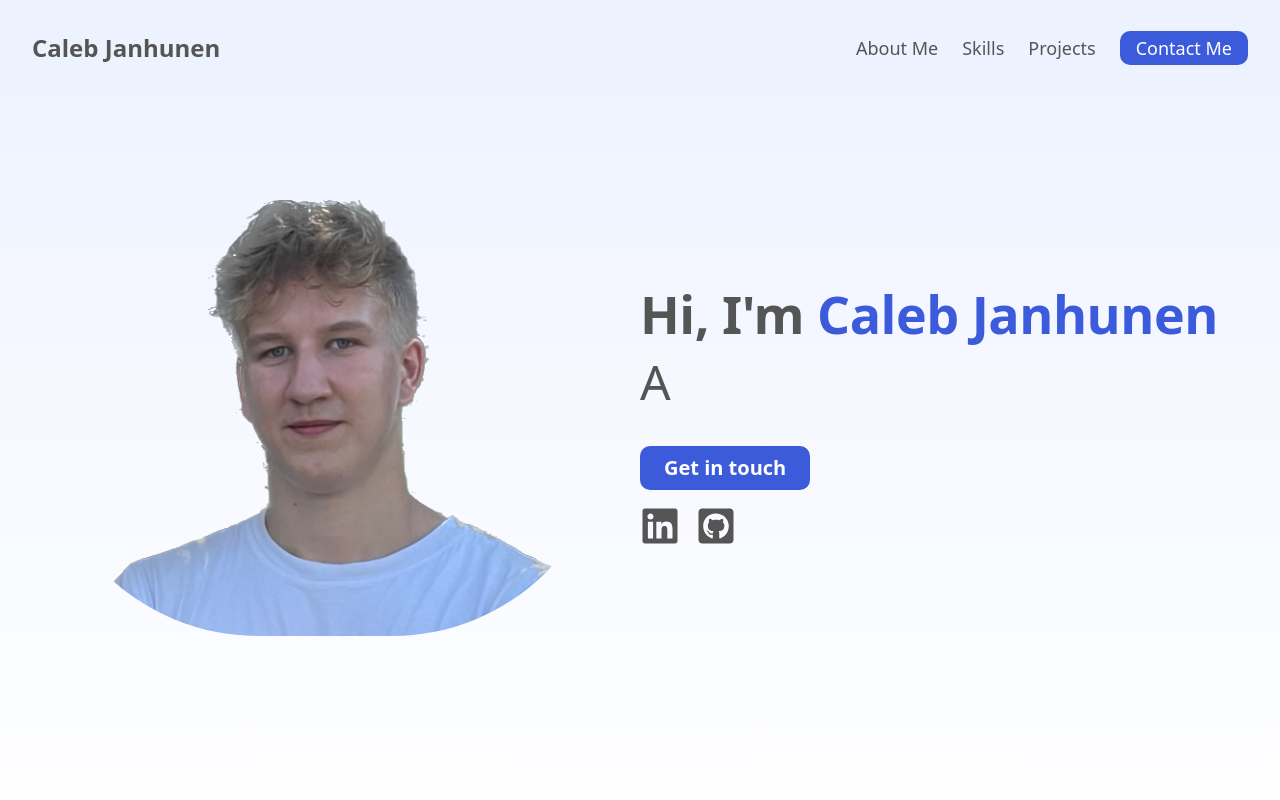
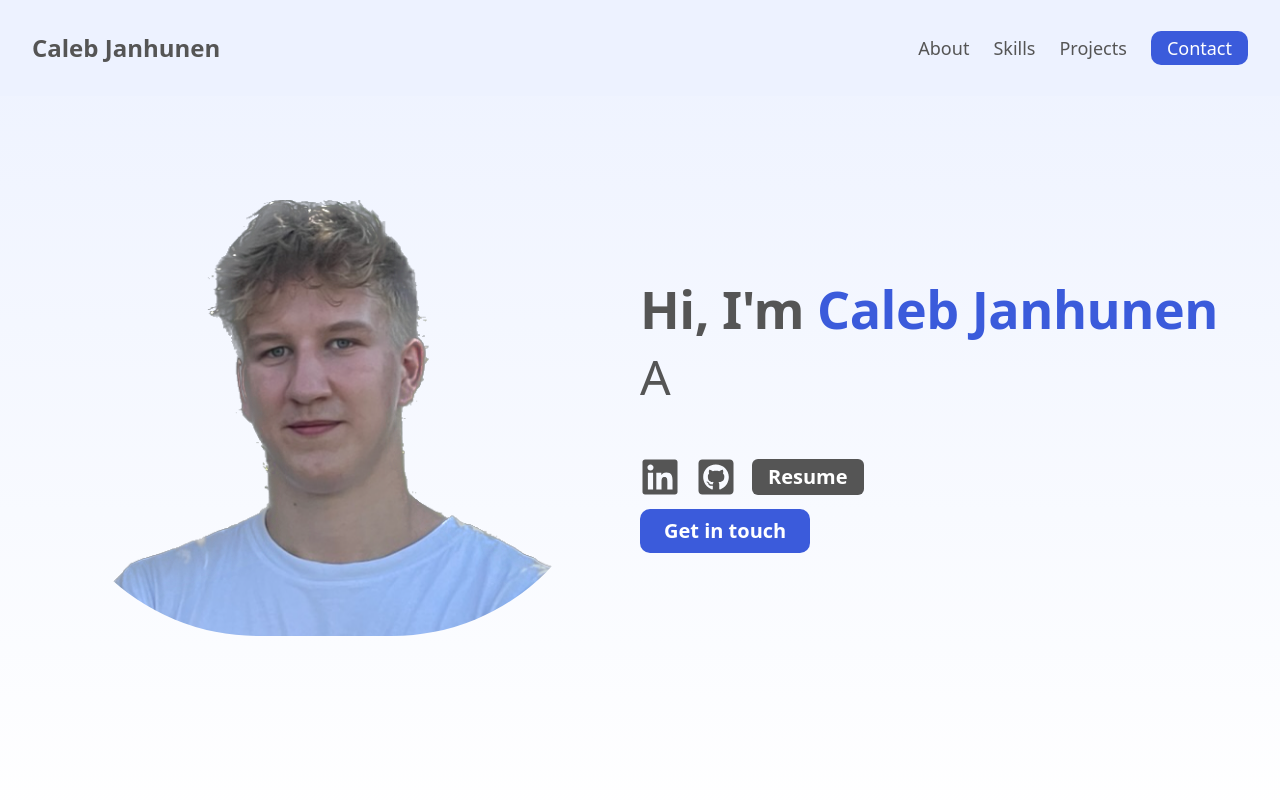
Before and after one commit to calebjanhunen/portfolio, a React (Create React App) app: page / in a window 1280 px wide. Shown: the top 800 px of the page. Built offline with nearby package versions, Linux system fonts and the light colour scheme.

Commit message:
Contact form now functional

```diff
--- a/package.json
+++ b/package.json
@@ -6,6 +6,9 @@
         "@testing-library/jest-dom": "^5.16.3",
         "@testing-library/react": "^12.1.4",
         "@testing-library/user-event": "^13.5.0",
+        "dotenv": "^16.0.3",
+        "emailjs-com": "^3.2.0",
+        "env-cmd": "^10.1.0",
         "react": "^18.0.0",
         "react-dom": "^18.0.0",
         "react-icons": "^4.4.0",
@@ -14,7 +17,7 @@
         "web-vitals": "^2.1.4"
     },
     "scripts": {
-    "start": "react-scripts start",
+        "start": "env-cmd -f .env react-scripts start",
         "build": "react-scripts build",
         "test": "react-scripts test",
         "eject": "react-scripts eject"
--- a/src/components/NavBar/NavBar.jsx
+++ b/src/components/NavBar/NavBar.jsx
@@ -14,7 +14,7 @@ const NavBar = ({ setMobileNavOpen }) => {
                             className="nav__link"
                             onClick={() => setMobileNavOpen(false)}
                         >
-                            About Me
+                            About
                         </a>
                     </li>
                     <li>
@@ -41,7 +41,7 @@ const NavBar = ({ setMobileNavOpen }) => {
                             className="nav__cta btn"
                             onClick={() => setMobileNavOpen(false)}
                         >
-                            Contact Me
+                            Contact
                         </a>
                     </li>
                 </ul>
--- a/src/sections/ContactForm/ContactForm.jsx
+++ b/src/sections/ContactForm/ContactForm.jsx
@@ -1,3 +1,4 @@
+import emailjs from 'emailjs-com';
 import React, { useEffect, useState } from 'react';
 
 import '../../sass/_global.scss';
@@ -19,17 +20,43 @@ const ContactForm = () => {
             textAreaRef.current.scrollHeight + 'px';
     }, [messageVal]);
 
+    function handleSubmit(e) {
+        e.preventDefault();
+        console.log(e.target);
+        emailjs
+            .sendForm(
+                process.env.REACT_APP_SERVICE_ID,
+                process.env.REACT_APP_TEMPLATE_ID,
+                e.target,
+                process.env.REACT_APP_USER_ID
+            )
+            .then(
+                result => {
+                    console.log(result.text);
+                    //TODO: SHow successfully submitted window
+                },
+                error => {
+                    console.log(error.text);
+                    //TODO: SHow error window
+                }
+            );
+        e.target.reset();
+        setMessageVal('');
+    }
+
     return (
         <section className="section-contact">
             <div className="contact-form" id="contact-form">
                 <h2 className="heading-secondary">Contact Me</h2>
-                <form className="form" action="#">
+                <form className="form" onSubmit={handleSubmit}>
                     <div className="form__group">
                         <input
                             className="form__input"
                             id="first-name"
                             type="text"
                             placeholder="First Name"
+                            name="from_first-name"
+                            // required
                         />
                         <label className="form__label" htmlFor="first-name">
                             First Name
@@ -42,6 +69,9 @@ const ContactForm = () => {
                             id="last-name"
                             type="text"
                             placeholder="Last Name"
+                            name="from_last-name"
+
+                            // required
                         />
                         <label className="form__label" htmlFor="last-name">
                             Last Name
@@ -54,6 +84,8 @@ const ContactForm = () => {
                             id="email"
                             type="email"
                             placeholder="Email"
+                            name="from_email"
+                            // required
                         />
                         <label className="form__label" htmlFor="email">
                             Email
@@ -70,6 +102,8 @@ const ContactForm = () => {
                             ref={textAreaRef}
                             onChange={e => setMessageVal(e.target.value)}
                             maxLength="280"
+                            name="message"
+                            // required
                         />
                         <label
                             className="form__label form__label--message"
@@ -80,7 +114,11 @@ const ContactForm = () => {
                         </label>
                     </div>
 
-                    <button className="btn form__btn">Send Message</button>
+                    <input
+                        type="submit"
+                        className="btn form__btn"
+                        value="Send Message"
+                    ></input>
                 </form>
             </div>
         </section>
--- a/src/sections/Hero/Hero.jsx
+++ b/src/sections/Hero/Hero.jsx
@@ -18,7 +18,7 @@ const Hero = () => {
     return (
         <section className="section-hero" id="hero">
             <div className="hero">
-                <img className="hero__img" src={picture} alt="" />
+                <img className="hero__img" src={picture} alt="Headshot" />
                 <div className="hero__text">
                     <h1 className="heading-primary hero__heading">
                         Hi, I'm{' '}
@@ -37,12 +37,8 @@ const Hero = () => {
                         </span>
                     </p>
 
-                    <a href="#contact-form" className="btn hero__cta">
-                        Get in touch
-                    </a>
-
                     <ul className="hero__socials-list">
-                        <li>
+                        <li className="social-list__item">
                             <a
                                 href="https://www.linkedin.com/in/caleb-janhunen-362b62171/"
                                 target="_blank"
@@ -53,7 +49,7 @@ const Hero = () => {
                                 <FaLinkedin size={40} />
                             </a>
                         </li>
-                        <li>
+                        <li className="social-list__item">
                             <a
                                 href="https://github.com/calebjanhunen"
                                 target="_blank"
@@ -64,7 +60,21 @@ const Hero = () => {
                                 <FaGithubSquare size={40} />
                             </a>
                         </li>
+                        <li className="social-list__item">
+                            <a
+                                href="#"
+                                target="_blank"
+                                className="social-link social-link--expand"
+                                rel="noreferrer"
+                            >
+                                Resume
+                            </a>
+                        </li>
                     </ul>
+
+                    <a href="#contact-form" className="btn hero__cta">
+                        Get in touch
+                    </a>
                 </div>
             </div>
         </section>
--- a/src/sections/Hero/Hero.scss
+++ b/src/sections/Hero/Hero.scss
@@ -45,23 +45,44 @@
 
             list-style: none;
             padding-top: 1.6rem;
+            padding-bottom: 1.2rem;
 
             display: flex;
             gap: 1.6rem;
             align-items: center;
 
-            .social-link {
-                &:link,
-                &:visited {
-                    display: inline-block;
-                    color: inherit;
+            li {
+                display: flex;
+                align-items: center;
+                justify-content: center;
 
-                    transition: all 0.3s;
-                }
+                transition: all 0.3s;
 
                 &:hover {
                     transform: translateY(-2px);
                     box-shadow: 0 2.4rem 4.8rem rgba(#000, 0.08);
+                }
+            }
+
+            li:nth-child(3) {
+                font-weight: 600;
+                color: #fff;
+                background-color: $font-color-primary;
+                padding: 0.8rem 1.6rem;
+                border-radius: 0.6rem;
+            }
+
+            .social-link {
+                &:link,
+                &:visited {
+                    text-decoration: none;
+                    font-size: 2rem;
+                    display: inline-block;
+                    color: inherit;
+
+                    display: flex;
+                    align-items: center;
+                    justify-content: center;
                 }
 
                 &:active {
```
Also changed, not shown: 2 other files (tests, documents, lock files or other folders). Lines whose indentation alone changed are shown as unchanged.
